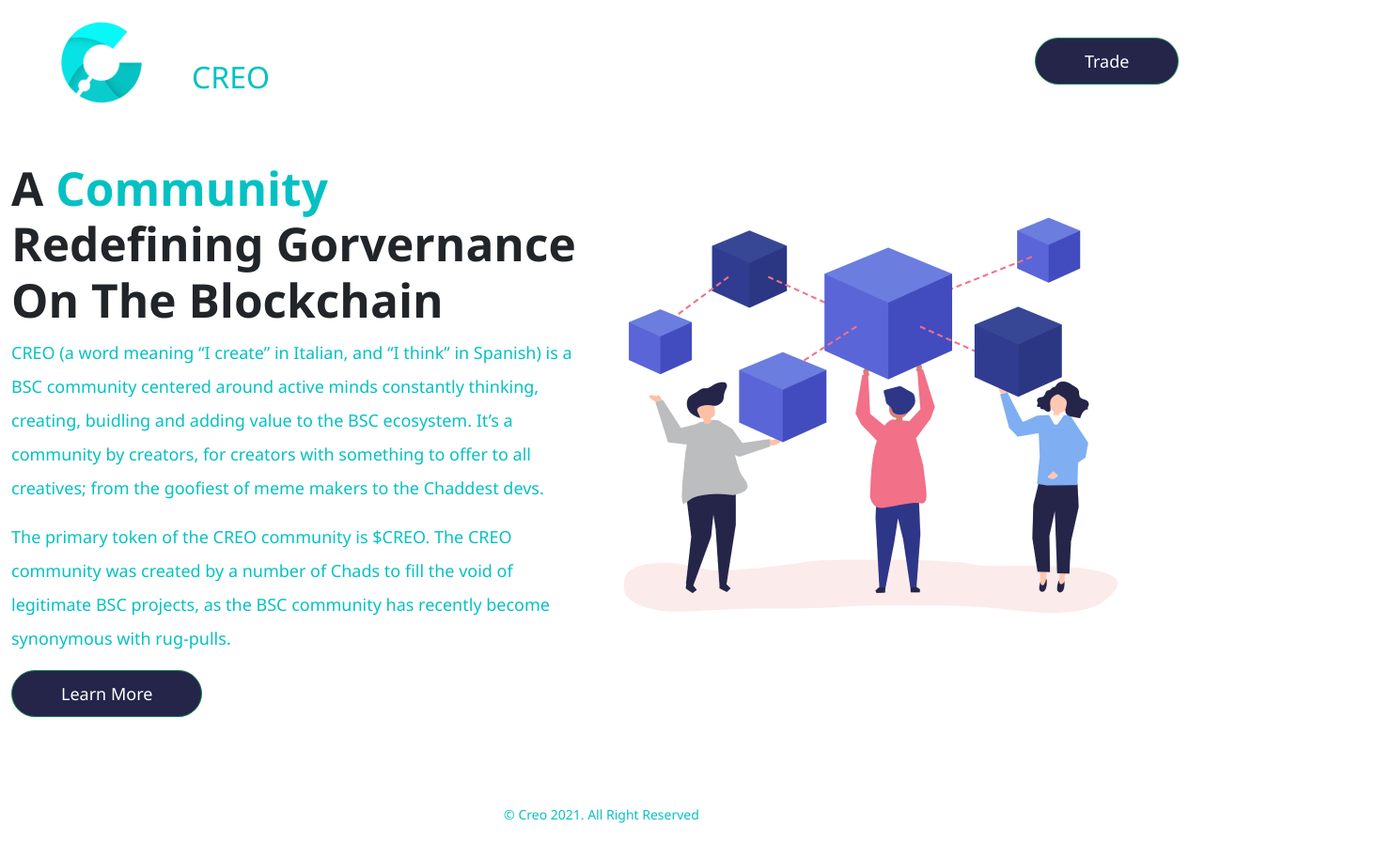
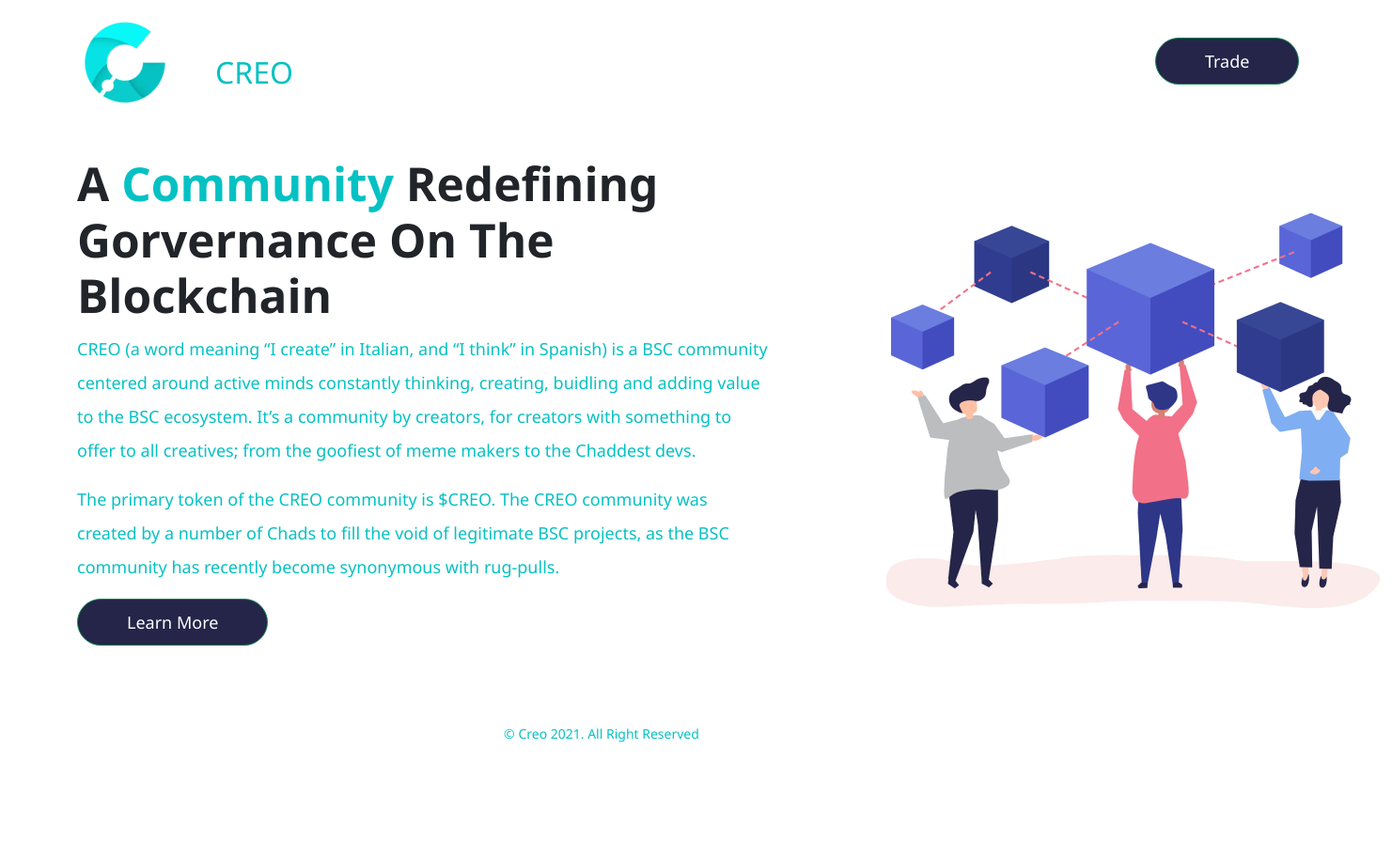
Before and after one commit to depecode/creo, a plain HTML site: page index.html in a window 1280 px wide. Shown: the whole page at 94% size, 1481 px wide, since content can reach past the window. After the commit the page ends 811 px from the top, so only its background shows below. Drawn offline with nearby package versions, Linux system fonts and the light colour scheme.

Commit message:
- Fixed some container issues

```diff
--- a/assets/css/main.css
+++ b/assets/css/main.css
@@ -51,6 +51,7 @@ p {
     color: var(--creo-primary-color);
     font-weight: 700;
     margin-bottom: 3%;
+    margin-left: -45px;
 }
 
 .creo-logo h2 {
@@ -59,12 +60,13 @@ p {
 
 .creo-btn-connect {
     position: absolute;
-    right: 2%;
+    right: -8%;
     top: 5%;
 }
-/* .creo-banner {
-    height: 400px;
-} */
+.creo-banner {
+    /* height: 400px; */
+    margin-left: 25%;
+}
 
 .creo-copyright {
     text-align: center;
--- a/index.html
+++ b/index.html
@@ -16,7 +16,7 @@
 </head>
 
 <body>
-    <div class="container-fluid">
+    <div class="container">
         <div>
             <div class="creo-logo">
                 <img src="assets/img/logo-creo.png" alt="creo logo"/>
@@ -25,7 +25,7 @@
             <button type="button" class="btn btn-success creo-btn-connect pull-left"><a href="https://exchange.pancakeswap.finance/#/swap?outputCurrency=0xcb95881d76f93a401bbd47a2eb69fc33e9476795" target="_blank">Trade</a></button>
         </div>
         <div class="row">
-            <div class="col-md-6 col-xs-12">
+            <div class="col-md-8 col-xs-12">
                 <h2 class="creo-header">
                     A <span>Community</span>
                     Redefining Gorvernance
@@ -47,7 +47,7 @@
                 </p>
                 <button  type="button" class="btn btn-success"><a href="http:\\creodao.medium.com" target="_blank">Learn More</a></button>
             </div>
-            <div class="col-md-6 col-xs-12">
+            <div class="col-md-4 col-xs-12">
                 <img src="assets/img/banner.png" alt="creo banner" class="d-none d-sm-block creo-banner">
             </div>
         </div>
```
